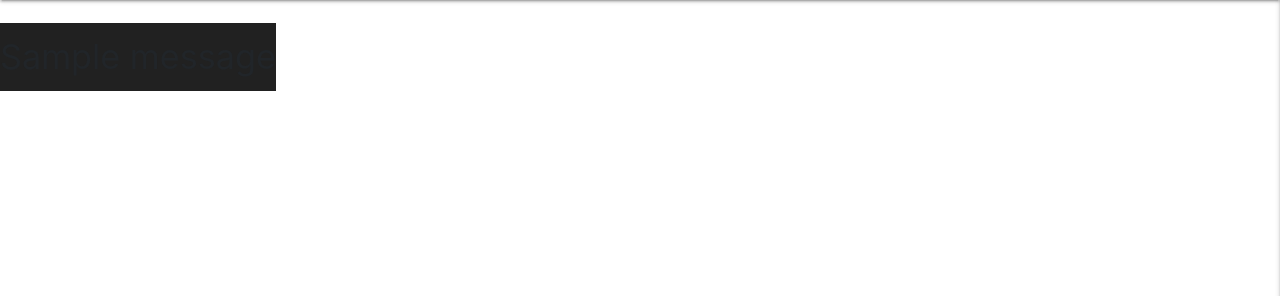
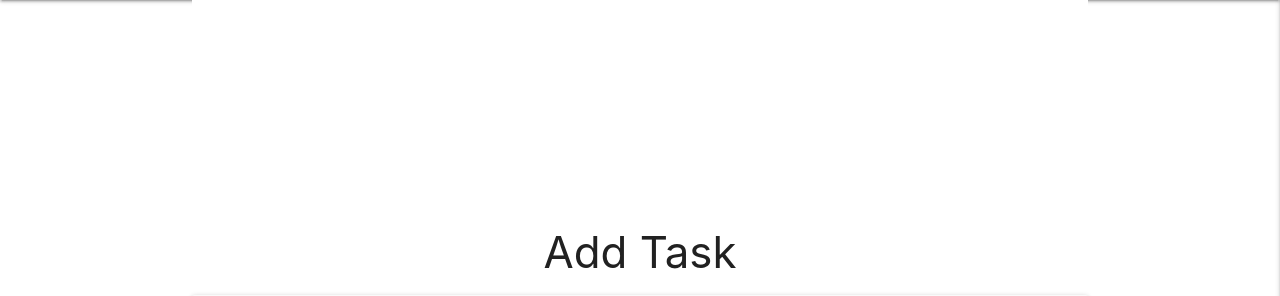
Before and after one commit to AngelArgirov/My-third-project-msp3, a Flask app: page /add_task in a window 1280 px wide. Shown: the part 64-360 px from the top of the page. Run offline with Flask 2, Linux system fonts and the light colour scheme; one stand-in notice (Sample message) is shown; a database or web service that is not in the repository returns one stand-in record (values such as "Sample title"); some libraries are stand-ins or nearby versions.

Commit message:
Update base.html

```diff
--- a/templates/base.html
+++ b/templates/base.html
@@ -55,19 +55,6 @@
 		</ul>
 	</header>
 
-    <section>
-        <!-- flash messages -->
-        {% with messages = get_flashed_messages() %}
-            {% if messages %}
-                {% for message in messages %}
-                    <div class="row flashes">
-                        <h4 class="grey darken-4 center-align">{{ message }}</h4>
-                    </div>
-                {% endfor %}
-            {% endif %}
-        {% endwith %}
-    </section>
-
     <main class="container">
         {% block content %}
         {% endblock %}
```
